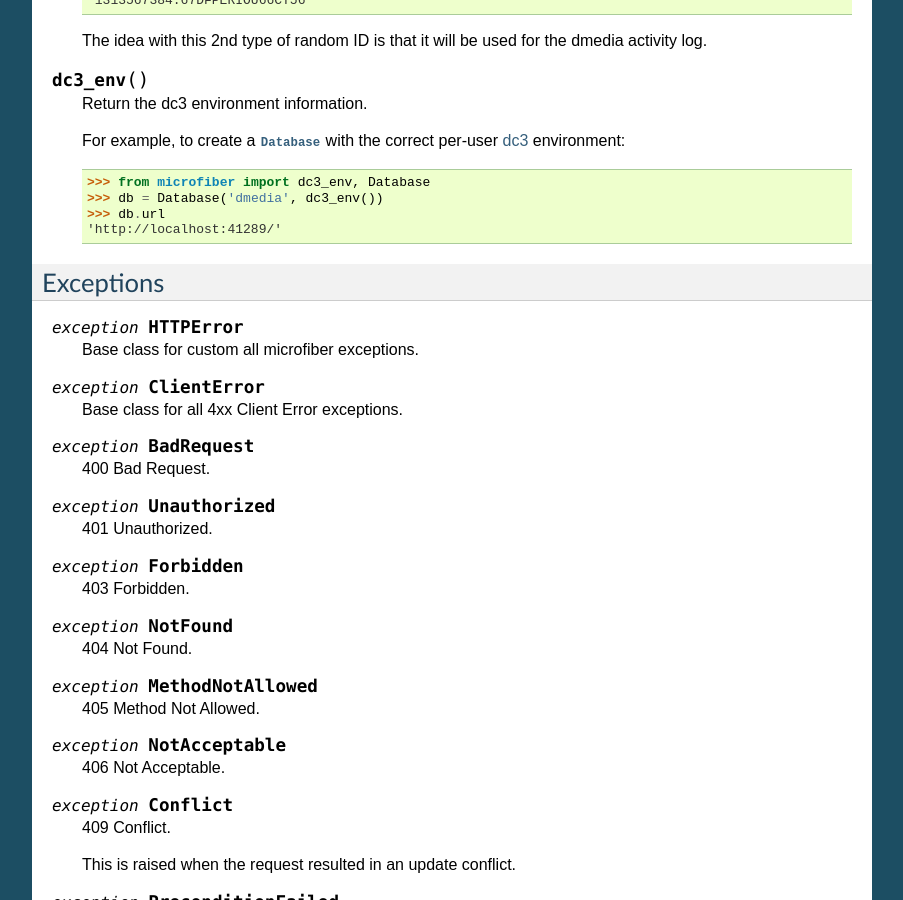
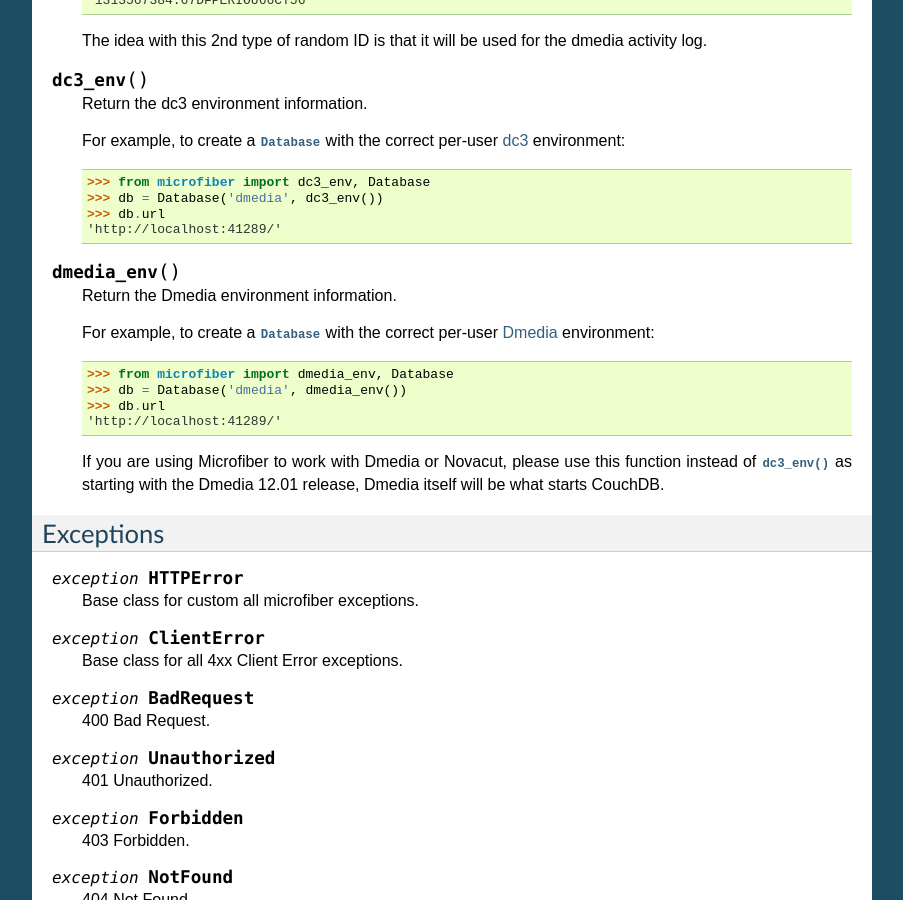
Before and after one commit to json420/microfiber, a Sphinx documentation site: the page built from doc/microfiber.rst, in a window 1280 px wide and 900 px high, scrolled down 6975 px. Shown: the whole window, without its empty margins (198-1101 px from the left). Built offline with Sphinx 7.4.7, drawn with Linux system fonts in a browser that asks for light colours.

Commit message:
Updated docs with dmedia_env() function, added IRC channel on front page

```diff
--- a/doc/index.rst
+++ b/doc/index.rst
@@ -11,6 +11,9 @@ new additions to the CouchDB API.
 Microfiber is being developed as part of the `Novacut`_ project.  Microfiber
 packages are available for Ubuntu in the `Novacut Stable Releases PPA`_ and the
 `Novacut Daily Builds PPA`_.
+
+If you have questions or need help getting started with Microfiber, please stop
+by the `#novacut`_ IRC channel on freenode.
 
 Microfiber is licensed `LGPLv3+`_.
 
@@ -33,3 +36,4 @@ Contents:
 .. _`Novacut`: https://wiki.ubuntu.com/Novacut
 .. _`Novacut Stable Releases PPA`: https://launchpad.net/~novacut/+archive/stable
 .. _`Novacut Daily Builds PPA`: https://launchpad.net/~novacut/+archive/daily
+.. _`#novacut`: http://webchat.freenode.net/?channels=novacut
--- a/doc/microfiber.rst
+++ b/doc/microfiber.rst
@@ -458,6 +458,23 @@ Functions
     'http://localhost:41289/'
 
 
+.. function:: dmedia_env()
+
+    Return the Dmedia environment information.
+
+    For example, to create a :class:`Database` with the correct per-user
+    `Dmedia`_ environment:
+
+    >>> from microfiber import dmedia_env, Database
+    >>> db = Database('dmedia', dmedia_env())
+    >>> db.url
+    'http://localhost:41289/'
+
+    If you are using Microfiber to work with Dmedia or Novacut, please use this
+    function instead of :func:`dc3_env()` as starting with the Dmedia 12.01
+    release, Dmedia itself will be what starts CouchDB.
+
+
 Exceptions
 ==========
 
@@ -552,4 +569,5 @@ Exceptions
 .. _`Novacut`: https://wiki.ubuntu.com/Novacut
 .. _`desktopcouch`: https://launchpad.net/desktopcouch
 .. _`dc3`: https://launchpad.net/dc3
+.. _`Dmedia`: https://launchpad.net/dmedia
 .. _`python-couchdb`: http://packages.python.org/CouchDB/client.html#database
```
